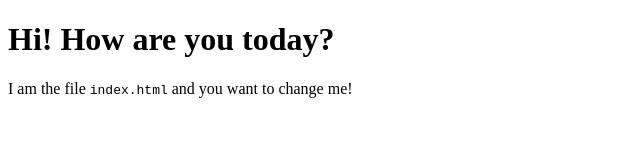
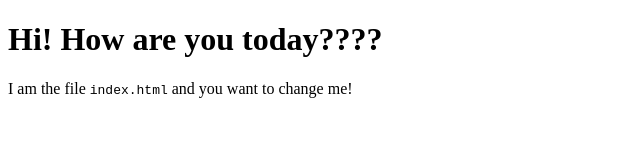
Before and after one commit to codetapacademy/my-cv-v2-starter, a website: page web/index.html in a window 1280 px wide. Shown: the full height of the page, 0-640 px from the left. Drawn offline with Linux system fonts and the light colour scheme.

Commit message:
just start the project

```diff
--- a/web/index.html
+++ b/web/index.html
@@ -5,7 +5,7 @@
   </head>
   <body>
     <!-- Change this file -->
-    <h1>Hi! How are you today?</h1>
+    <h1>Hi! How are you today????</h1>
     <p>I am the file <code>index.html</code> and you want to change me!</p>
   </body>
 </html>
```
Also changed, not shown: 1 other file.
